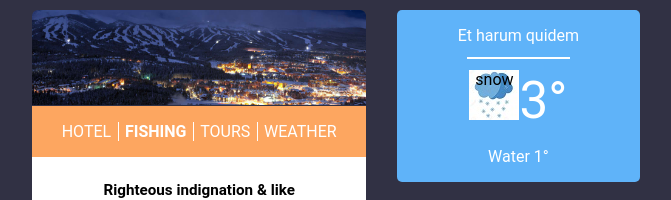
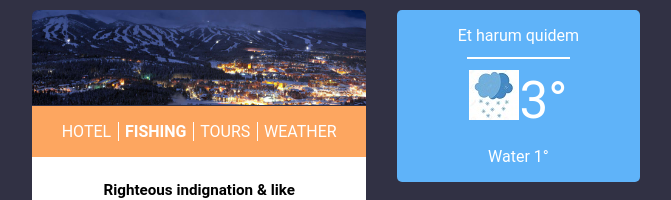
Before and after one commit to fedor8/hot_weather_widget, an Angular app: page / in a window 1280 px wide. Shown: the part 187-387 px from the top of the page, without its empty margins (304-975 px from the left). Built offline with nearby package versions, Linux system fonts and the light colour scheme.

Commit message:
weather component minor fix

```diff
--- a/src/app/components/weather/weather.component.html
+++ b/src/app/components/weather/weather.component.html
@@ -5,7 +5,7 @@
                     sun : 'sun' == weatherForcast.precipitation,
                     rain : 'rain' == weatherForcast.precipitation,
                     snow : 'snow' == weatherForcast.precipitation,
-                    hurricane : 'hurricane' == weatherForcast.precipitation}">{{weatherForcast.precipitation}}</span>
+                    hurricane : 'hurricane' == weatherForcast.precipitation}"></span>
   <h2>{{weatherForcast.airTemperature}}<sup class="degree">°</sup></h2>
   <h6>Water {{weatherForcast.waterTemperature}}<sup class="degree">°</sup></h6>
 </div>
```
